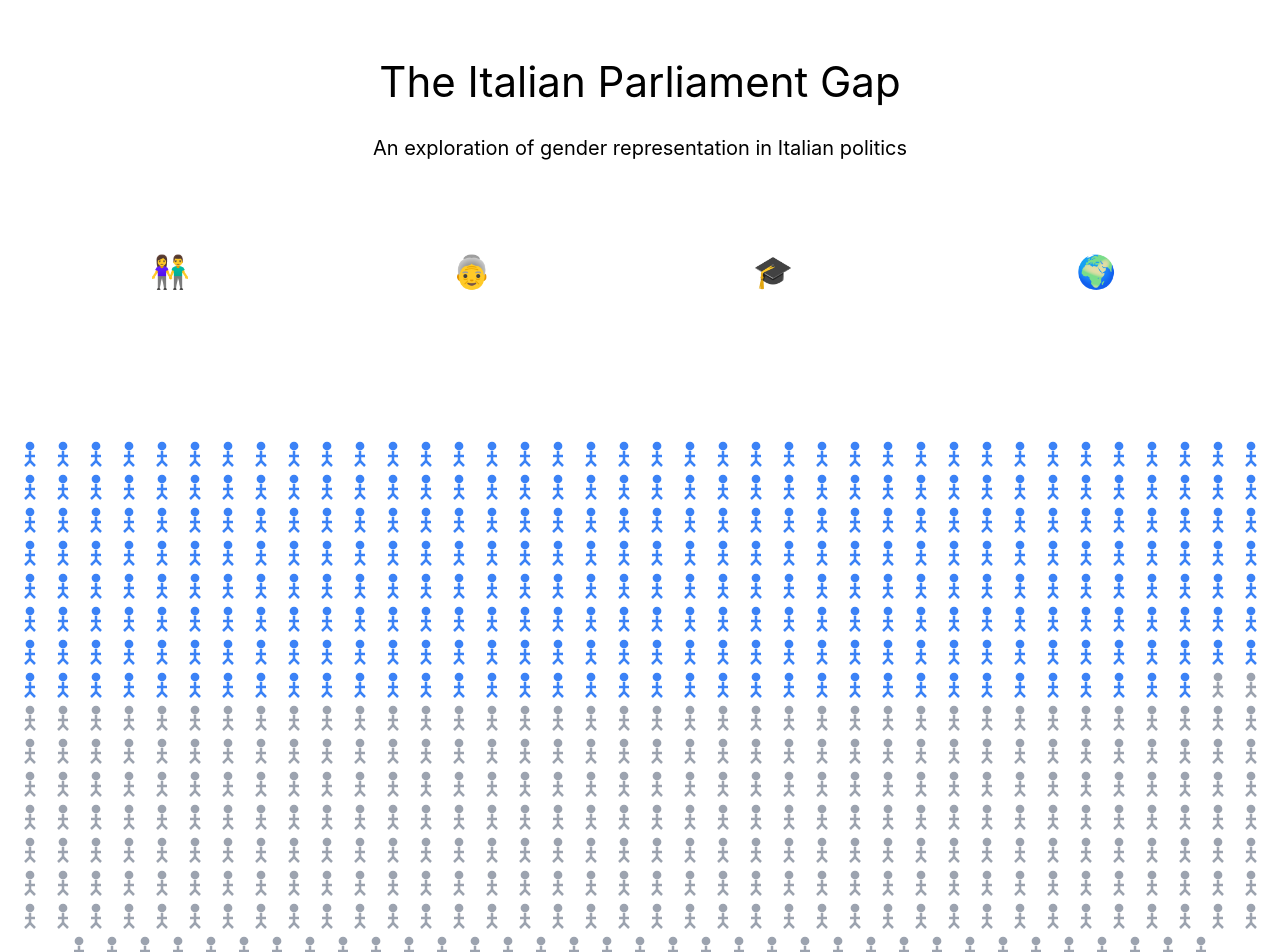
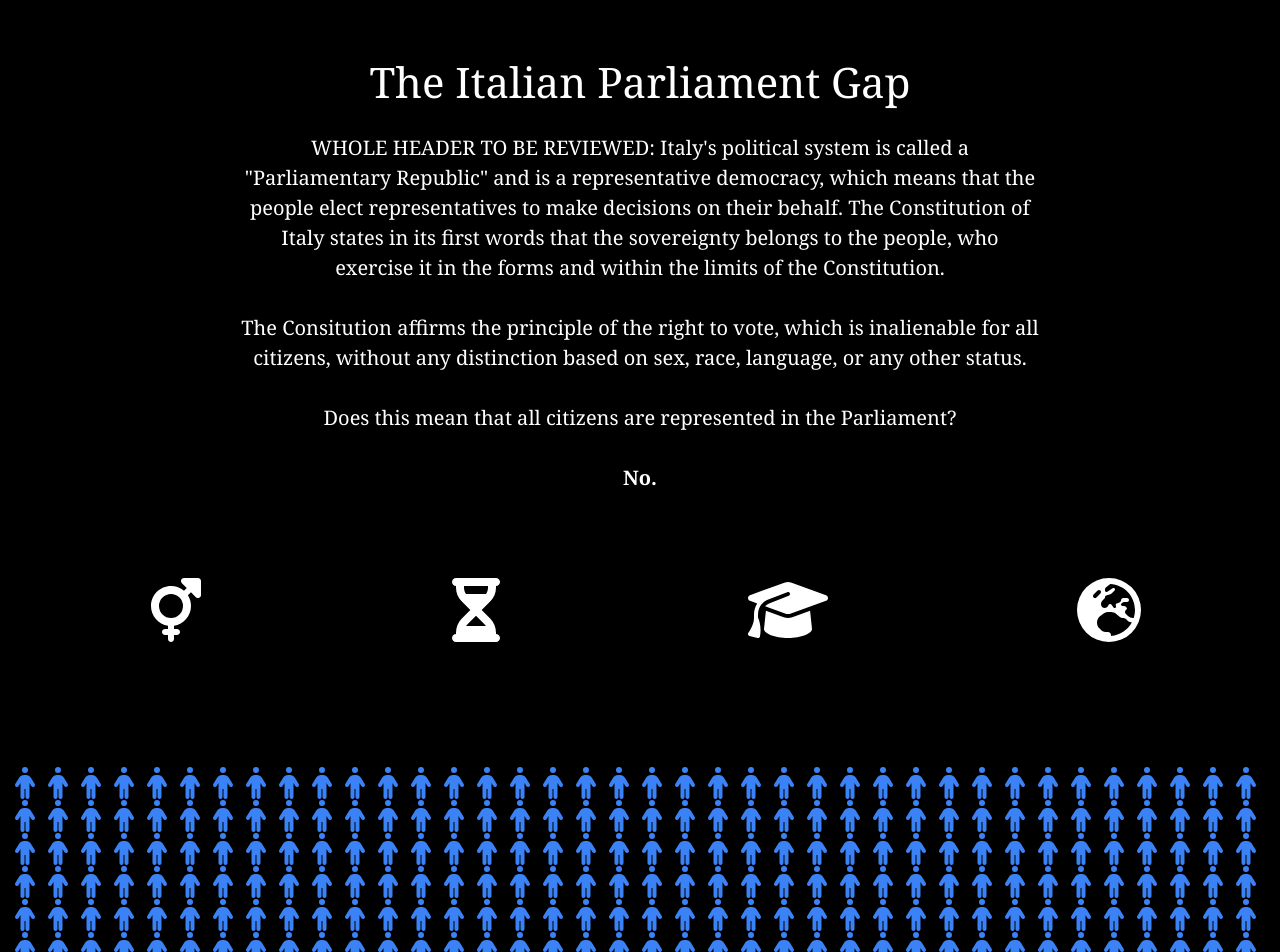
Before and after one commit to francescacollu/francescacollu.github.io, a React (Create React App) app: page /articles/sample-hosted-article in a window 1280 px wide. Shown: the top 952 px of the page. Built offline with nearby package versions, Linux system fonts and the light colour scheme.

Commit message:
Header + stickman chart improved

```diff
--- a/package.json
+++ b/package.json
@@ -12,6 +12,8 @@
     "eject": "react-scripts eject"
   },
   "dependencies": {
+    "@fortawesome/free-solid-svg-icons": "^6.7.2",
+    "@fortawesome/react-fontawesome": "^0.2.2",
     "@tailwindcss/typography": "^0.5.9",
     "@types/d3": "^7.4.3",
     "ajv": "^8.12.0",
--- a/src/components/articles/ItalianParliamentGap/components/StickmanChart.tsx
+++ b/src/components/articles/ItalianParliamentGap/components/StickmanChart.tsx
@@ -1,4 +1,7 @@
 import React, { useState, useEffect, useRef } from 'react';
+import '../styles/StickmanChart.css';
+import { FontAwesomeIcon } from '@fortawesome/react-fontawesome';
+import { faPerson } from '@fortawesome/free-solid-svg-icons';
 
 interface Category {
   id: string;
@@ -67,14 +70,7 @@ const StickmanChart: React.FC<StickmanChartProps> = ({
     <div
       ref={containerRef}
       className="stickman-chart"
-      style={{
-        display: 'flex',
-        flexWrap: 'wrap',
-        justifyContent: 'center',
-        gap: `${gap}px`,
-        width: '100%'
-      }}
-    >
+      style={{gap: `${gap}px`}}>
       {figures.map(index => (
         <div
           key={index}
@@ -85,19 +81,9 @@ const StickmanChart: React.FC<StickmanChartProps> = ({
             opacity: opacity
           }}
         >
-          <svg
-            width="100%"
-            height="100%"
-            viewBox="0 0 24 24"
-          >
-            <g fill={getColorForIndex(index)}>
-              <circle cx="12" cy="4" r="3.5" />
-              <line x1="12" y1="8" x2="12" y2="16" stroke={getColorForIndex(index)} strokeWidth="2" />
-              <line x1="8" y1="12" x2="16" y2="12" stroke={getColorForIndex(index)} strokeWidth="2" />
-              <line x1="12" y1="16" x2="8" y2="20" stroke={getColorForIndex(index)} strokeWidth="2" />
-              <line x1="12" y1="16" x2="16" y2="20" stroke={getColorForIndex(index)} strokeWidth="2" />
-            </g>
-          </svg>
+          <div style={{ color: getColorForIndex(index) }}>
+            <FontAwesomeIcon icon={faPerson} size="2x" />
+          </div>
         </div>
       ))}
     </div>
--- a/src/components/articles/ItalianParliamentGap/index.tsx
+++ b/src/components/articles/ItalianParliamentGap/index.tsx
@@ -3,6 +3,8 @@ import { Scrollama, Step } from 'react-scrollama';
 import StickmanChart from './components/StickmanChart';
 import ItalyMap from './components/ItalyMap';
 import './styles/ItalianParliamentGap.css';
+import { FontAwesomeIcon } from '@fortawesome/react-fontawesome';
+import { faHourglassHalf, faMarsAndVenus, faGraduationCap, faEarthEurope } from '@fortawesome/free-solid-svg-icons';
 
 interface StepEnterEvent {
     data: number;
@@ -39,26 +41,40 @@ const ItalianParliamentGap = () => {
       <header className="header">
         <h1 className='header-title'>The Italian Parliament Gap</h1>
         <p className='header-description'>
-          An exploration of gender representation in Italian politics
+          WHOLE HEADER TO BE REVIEWED: Italy's political system is called a "Parliamentary Republic" and is a representative democracy, which means that the people elect representatives to make decisions on their behalf. The Constitution of Italy states in its first words that the sovereignty belongs to the people, who exercise it in the forms and within the limits of the Constitution.
+          <br></br>
+          <br></br>
+          The Consitution affirms the principle of the right to vote, which is inalienable for all citizens, without any distinction based on sex, race, language, or any other status.
+          <br></br>
+          <br></br>
+          Does this mean that all citizens are represented in the Parliament?
+          <br></br>
+          <br></br>
+          <span style={{fontWeight: 'bold'}}>No.</span>
         </p>
       </header>
 
+
       <div className='category-four-icons-container'>
         <div className="category-icon-container">
-            <div className="category-icon">👫</div>
-            <div>Gender</div>
+            <div className="category-icon">
+                <FontAwesomeIcon icon={faMarsAndVenus} size="2x" />
+            </div>
         </div>
         <div className="category-icon-container">
-            <div className="category-icon">👵</div>
-            <div>Age</div>
+            <div className="category-icon">
+                <FontAwesomeIcon icon={faHourglassHalf} size='2x'/>
+            </div>
         </div>
         <div className="category-icon-container">
-            <div className="category-icon">🎓</div>
-            <div>Degree</div>
+            <div className="category-icon">
+                <FontAwesomeIcon icon={faGraduationCap} size='2x'/>
+            </div>
         </div>
         <div className="category-icon-container">
-            <div className="category-icon">🌍</div>
-            <div>Geography</div>
+            <div className="category-icon">
+            <FontAwesomeIcon icon={faEarthEurope} size='2x'/>
+            </div>
         </div>
       </div>
 
--- a/src/components/articles/ItalianParliamentGap/styles/ItalianParliamentGap.css
+++ b/src/components/articles/ItalianParliamentGap/styles/ItalianParliamentGap.css
@@ -1,11 +1,13 @@
 .italian-parliament-gap-container {
-    background: white;
+    background: black;
     position: relative;
+    font-family: 'Georgia', serif;
 }
 
 .header {
     text-align: center;
     padding: 50px 20px;
+    color: white;
 }
 
 .header-title {
@@ -24,7 +26,7 @@
     justify-content: space-around;
     align-items: center;
     padding: 15px;
-    background: white;
+    background: black;
 }
 
 .category-icon-container {
--- a/src/components/articles/ItalianParliamentGap/styles/StickmanChart.css
+++ b/src/components/articles/ItalianParliamentGap/styles/StickmanChart.css
@@ -0,0 +1,6 @@
+.stickman-chart {
+    display: flex;
+    flex-wrap: wrap;
+    justify-content: center;
+    width: 100%;
+}
```
Also changed, not shown: 1 other file (tests, documents, lock files or other folders).
